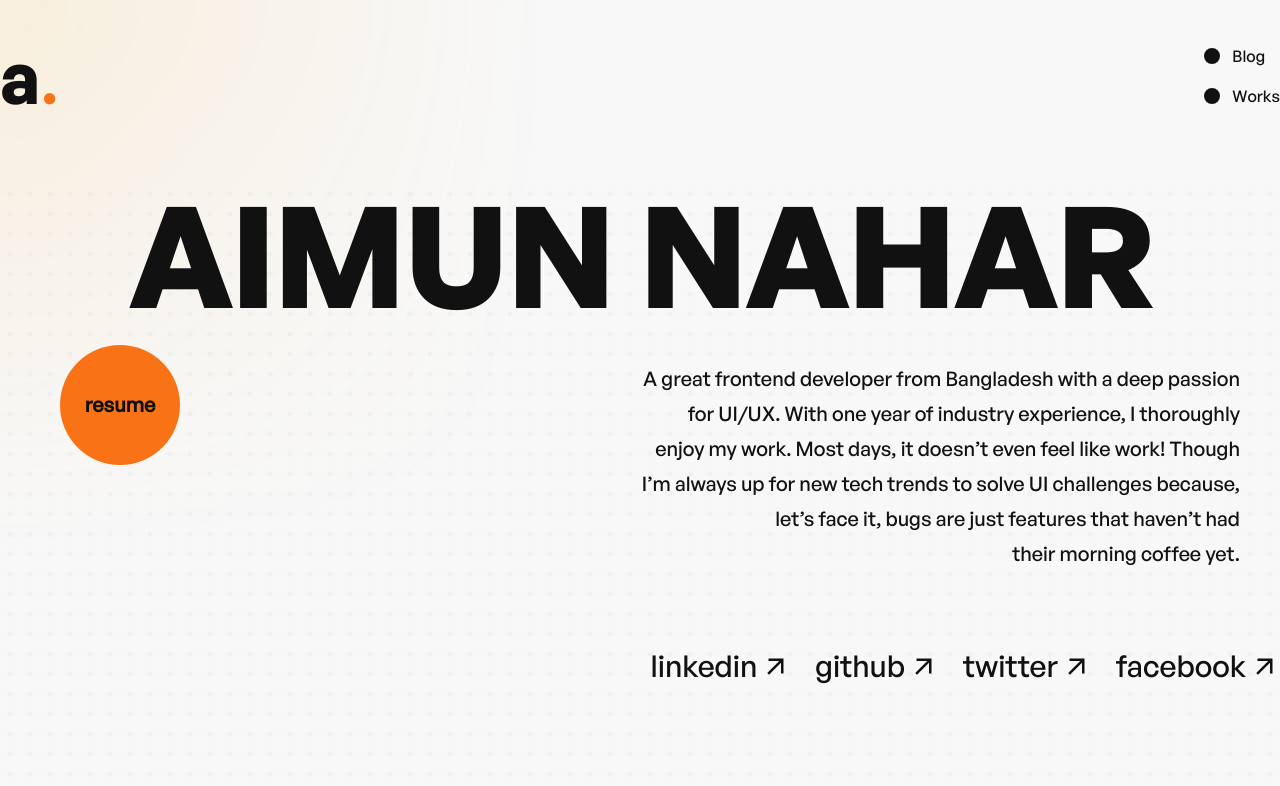
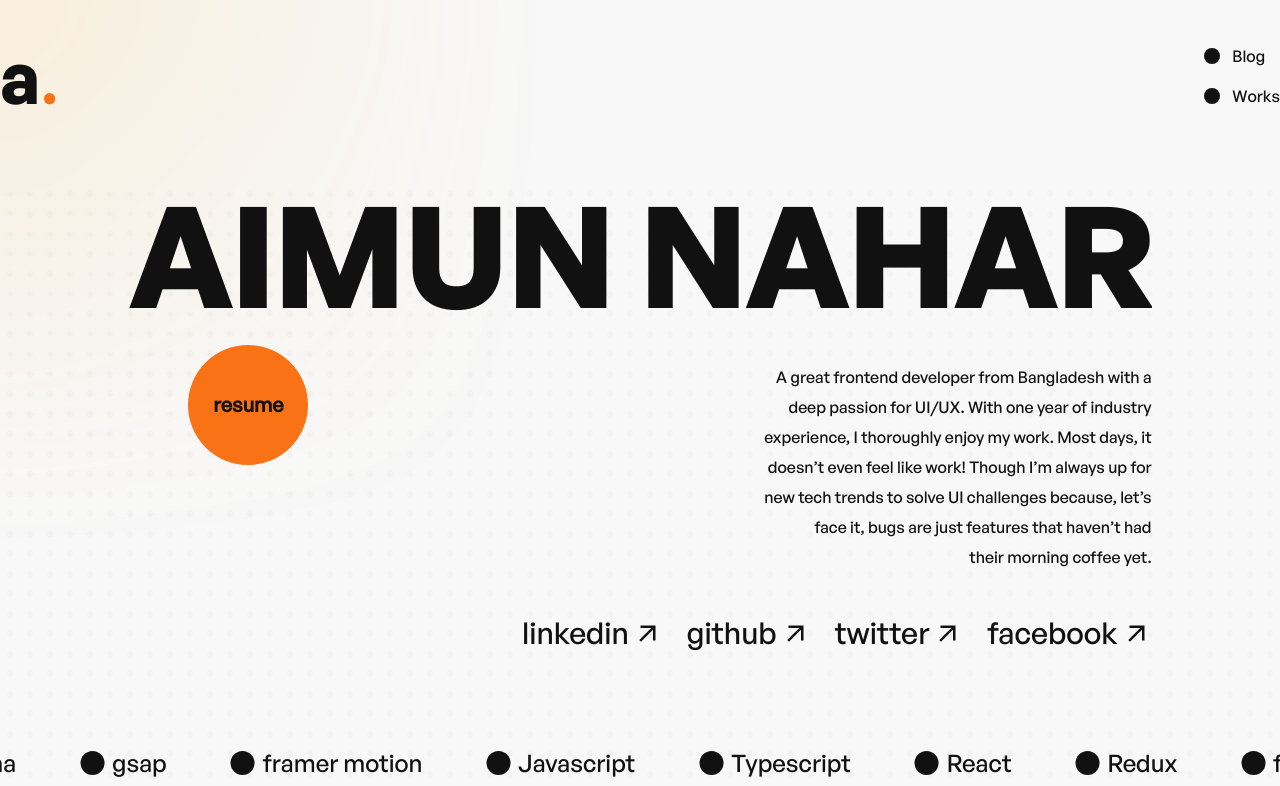
Before and after one commit to aimun-naharr/aimun-dev, a React (Vite) app: page / in a window 1280 px wide. Shown: the top 786 px of the page. Built offline with nearby package versions, Linux system fonts and the light colour scheme.

Commit message:
update hero animation

```diff
--- a/src/animations/index.ts
+++ b/src/animations/index.ts
@@ -4,11 +4,11 @@ export const revealAnim = {
     opacity: 1,
     y: 0,
     transition: {
-      ease: [0.68, -0.6, 0.32, 1.6],
+      // ease: [0.68, -0.6, 0.32, 1.6],
       delay: delay,
       // type: "spring",
-      duration: 1,
-      staggerChildren: 0.5,
+      duration: 0.6,
+      // staggerChildren: 0.5,
     },
   }),
 };
--- a/src/index.css
+++ b/src/index.css
@@ -107,3 +107,30 @@ body {
     @apply px-4 py-1 border border-primary rounded-full;
   }
 }
+
+/* marquee text */
+.marquee-text {
+  overflow: hidden;
+}
+
+.marquee-text-track {
+  display: flex;
+  /* padding-left: 0.5rem;
+  gap: 0.5rem; */
+  width: max-content;
+  animation: marquee-move-text var(--speed, 10s) linear infinite
+    var(--direction, forwards);
+}
+
+.marquee-text li {
+  /* border: 1px solid white; */
+
+  /* border-radius: 999px; */
+  padding: 1rem 2rem;
+}
+
+@keyframes marquee-move-text {
+  to {
+    transform: translateX(-50%);
+  }
+}
--- a/src/pages/home/HeroSection.tsx
+++ b/src/pages/home/HeroSection.tsx
@@ -1,11 +1,10 @@
 import { motion } from "framer-motion";
+import gsap from "gsap";
+import { useRef } from "react";
 import { revealAnim } from "../../animations";
-import { InfiniteMovingCards } from "../../components/InfiniteMovingCards";
 import RevealText from "../../components/RevealText";
 import Container from "../../components/layout/Container";
 import SocialLinks from "./SocialLinks";
-import gsap from "gsap";
-import { useRef } from "react";
 
 const HeroSection = () => {
   const resumerContainer = useRef<HTMLDivElement>(null);
@@ -17,6 +16,15 @@ const HeroSection = () => {
     "figma",
     "gsap",
     "framer motion",
+  ];
+  const descriptions = [
+    "A great frontend developer from Bangladesh with a",
+    "deep passion for UI/UX. With one year of industry",
+    "experience, I thoroughly enjoy my work. Most days, it",
+    "doesn’t even feel like work! Though I’m always up for",
+    "new tech trends to solve UI challenges because, let’s",
+    "face it, bugs are just features that haven’t had",
+    "their morning coffee yet.",
   ];
 
   const handleResumeMouseMove = (e: React.MouseEvent) => {
@@ -61,14 +69,14 @@ const HeroSection = () => {
         <Container>
           <div className="w-full ">
             <div className="w-full">
-              <h1 className="3xl:text-[9vw] 3xl:leading-[9vw] 2xl:text-[10vw] 2xl:leading-[10vw] xl:text-[11vw] xl:leading-[11vw] lg:text-[12vw] lg:leading-[12vw] font-sans-bold tracking-tight uppercase overflow-hidden text-center md:text-[12vw] md:leading-[12vw] sm:text-[13vw] sm:leading-[13vw] text-[12vw] leading-[12vw] ">
+              <h1 className="3xl:text-[9vw] 3xl:leading-[9vw] 2xl:text-[10vw] 2xl:leading-[10vw] xl:text-[11vw] xl:leading-[11vw] lg:text-[12vw] lg:leading-[12vw] font-sans-bold tracking-tight uppercase overflow-hidden text-center md:text-[12vw] md:leading-[12vw] sm:text-[13vw] sm:leading-[13vw] text-[12vw] leading-[12vw]  ">
                 {/* Frontend{" "} */}
                 <RevealText word="Aimun " />
                 <span> </span>
                 <RevealText word="Nahar" animDelay={5} />
               </h1>
             </div>
-            <div className="flex flex-col md:flex-row gap-4  md:gap-20 mt-10 mb-20 leading-relaxed justify-between  px-10">
+            <div className="flex flex-col md:flex-row gap-4  md:gap-20 mt-10 mb-10 leading-relaxed justify-between  pl-10">
               <div className="pl-10 flex justify-end md:justify-start">
                 <div
                   ref={resumerContainer}
@@ -91,70 +99,27 @@ const HeroSection = () => {
               </div>
 
               <motion.div
-                variants={revealAnim}
-                initial={"hidden"}
-                animate={"show"}
-                custom={0.1}
-                className="w-full md:w-1/2 sm:text-xl text-md md:text-right text-left"
+                // variants={revealAnim}
+                // initial={"hidden"}
+                // animate={"show"}
+                // custom={0.1}
+                className="w-full md:w-1/2 sm:text-xl text-md md:text-right lg:text-base text-left"
               >
+                {descriptions.map((d, i) => {
+                  return (
+                    <div key={i} className="overflow-hidden">
                       <motion.span
                         variants={revealAnim}
                         initial={"hidden"}
                         animate={"show"}
-                  custom={0.8}
+                        custom={0.8 + i * 0.1}
                         className="inline-block overflow-hidden "
                       >
-                  A great frontend developer from Bangladesh with a deep passion
+                        {d}
                       </motion.span>
-                <motion.span
-                  variants={revealAnim}
-                  initial={"hidden"}
-                  animate={"show"}
-                  custom={1.2}
-                  className="inline-block overflow-hidden"
-                >
-                  for UI/UX. With one year of industry experience, I thoroughly
-                </motion.span>
-                <motion.span
-                  variants={revealAnim}
-                  initial={"hidden"}
-                  animate={"show"}
-                  custom={1.6}
-                  className="inline-block overflow-hidden"
-                >
-                  enjoy my work. Most days, it doesn’t even feel like work!
-                  Though
-                </motion.span>
-                <motion.span
-                  variants={revealAnim}
-                  initial={"hidden"}
-                  animate={"show"}
-                  custom={2}
-                  className="inline-block overflow-hidden"
-                >
-                  {" "}
-                  I’m always up for new tech trends to solve UI challenges
-                  because,
-                </motion.span>
-                <motion.span
-                  variants={revealAnim}
-                  initial={"hidden"}
-                  animate={"show"}
-                  custom={2.4}
-                  className="inline-block overflow-hidden"
-                >
-                  {" "}
-                  let’s face it, bugs are just features that haven’t had
-                </motion.span>
-                <motion.span
-                  variants={revealAnim}
-                  initial={"hidden"}
-                  animate={"show"}
-                  custom={2.8}
-                  className="inline-block"
-                >
-                  their morning coffee yet.
-                </motion.span>
+                    </div>
+                  );
+                })}
               </motion.div>
             </div>
             <div className="">
@@ -163,11 +128,12 @@ const HeroSection = () => {
           </div>
         </Container>
         <div className=" w-full flex items-center justify-center mt-20">
-          <InfiniteMovingCards>
+          <div className="marquee-text">
+            <div className="marquee-text-track">
               {techStacks.map((itm) => {
                 return (
                   <li
-                  className="text-2xl flex gap-2 items-center  px-4 py-1 rounded-full"
+                    className="text-2xl flex gap-2 items-center  rounded-full"
                     key={itm}
                   >
                     <div className="size-6 rounded-full bg-primary-foreground"></div>
@@ -175,7 +141,19 @@ const HeroSection = () => {
                   </li>
                 );
               })}
-          </InfiniteMovingCards>
+              {techStacks.map((itm) => {
+                return (
+                  <li
+                    className="text-2xl flex gap-2 items-center  rounded-full"
+                    key={itm}
+                  >
+                    <div className="size-6 rounded-full bg-primary-foreground"></div>
+                    <span>{itm}</span>
+                  </li>
+                );
+              })}
+            </div>
+          </div>
         </div>
       </section>
     </>
--- a/src/pages/home/SocialLinks.tsx
+++ b/src/pages/home/SocialLinks.tsx
@@ -1,6 +1,6 @@
 import { motion } from "framer-motion";
+import { MdArrowOutward } from "react-icons/md";
 import { revealAnim } from "../../animations";
-import { MdArrowOutward } from "react-icons/md";
 
 const SocialLink = ({
   title,
@@ -17,6 +17,7 @@ const SocialLink = ({
         variants={revealAnim}
         initial={"hidden"}
         whileInView={"show"}
+        viewport={{ once: true }}
         custom={animDelay}
         className="sm:text-3xl text-2xl relative flex gap-1 items-center  group overflow-hidden"
       >
@@ -53,7 +54,7 @@ export default function SocialLinks() {
           <SocialLink
             title={link.title}
             link={link.link}
-            animDelay={0.8 + (i + 1)}
+            animDelay={1.2 + i * 0.1}
           />
         );
       })}
```
Lines whose indentation alone changed are shown as unchanged.
